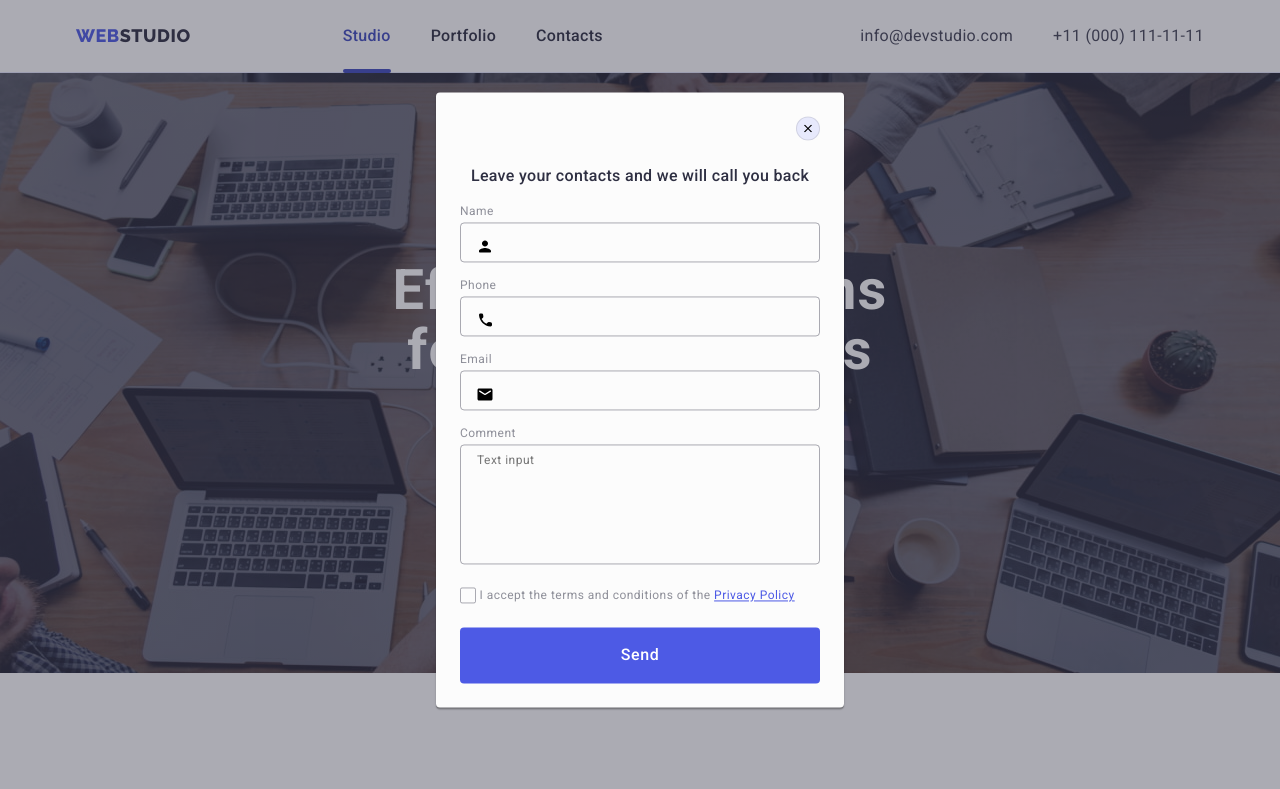
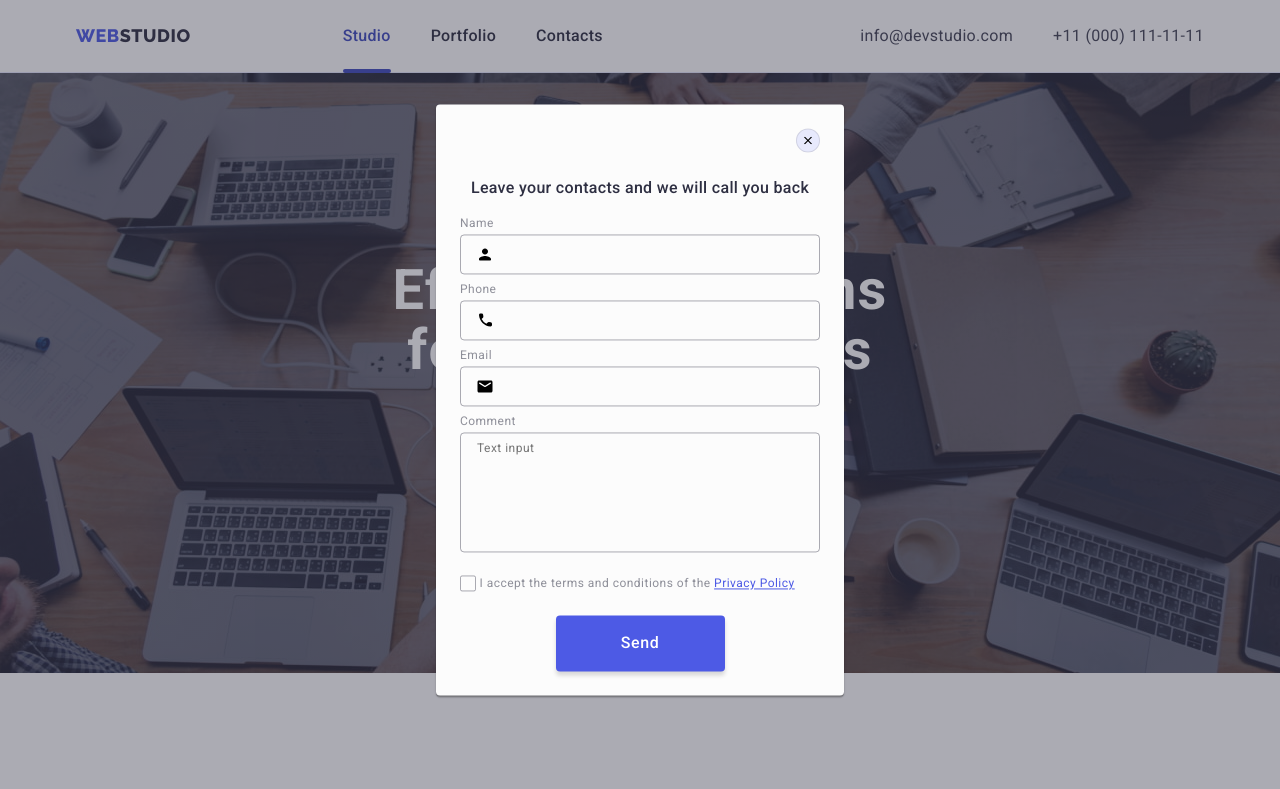
Before and after one commit to Bohdana1958/goit-markup-hw-05, a plain HTML site: page index.html in a window 1280 px wide. Both pictures are taken after a click on the button "Order Service". Shown: the top 789 px of the page. Drawn offline with nearby package versions, Linux system fonts and the light colour scheme.

Commit message:
Update styles.css

```diff
--- a/css/styles.css
+++ b/css/styles.css
@@ -824,10 +824,6 @@ img {
   transition: fill 250ms cubic-bezier(0.4, 0, 0.2, 1);
 }
 /* Leave your contacts and we will call you back */
-.form-contact {
-  display: flex;
-  flex-direction: column;
-}
 .leave-title {
   color: var(--navy-blue, #2e2f42);
   text-align: center;
@@ -858,7 +854,6 @@ img {
   height: 40px;
   border-radius: 4px;
   border: 1px solid rgba(46, 47, 66, 0.4);
-  margin-bottom: 8px;
   background-color: transparent;
   padding-left: 38px;
   outline: transparent;
@@ -921,10 +916,10 @@ img {
   background-color: var(--ocean);
   border: none;
 }
-
-.privacy-policy:focus + .vector {
+.privacy-policy:checked + .modal-privacy > .modal-privacy-description .vector {
   fill: var(--cloud);
 }
+
 .modal-privacy-description {
   width: 16px;
   height: 16px;
@@ -948,6 +943,7 @@ img {
 }
 .contacts-btn {
   display: block;
+  margin: auto;
   min-width: 169px;
   height: 56px;
   font-family: 'Roboto', sans-serif;
@@ -960,5 +956,11 @@ img {
   background-color: var(--iris);
   border: none;
   border-radius: 4px;
+  box-shadow: 0px 4px 4px 0px rgba(0, 0, 0, 0.15);
   transition: background-color 250ms cubic-bezier(0.4, 0, 0.2, 1);
 }
+
+.contacts-btn:hover,
+.contacts-btn:focus {
+  background-color: var(--ocean, #404bbf);
+}
```
